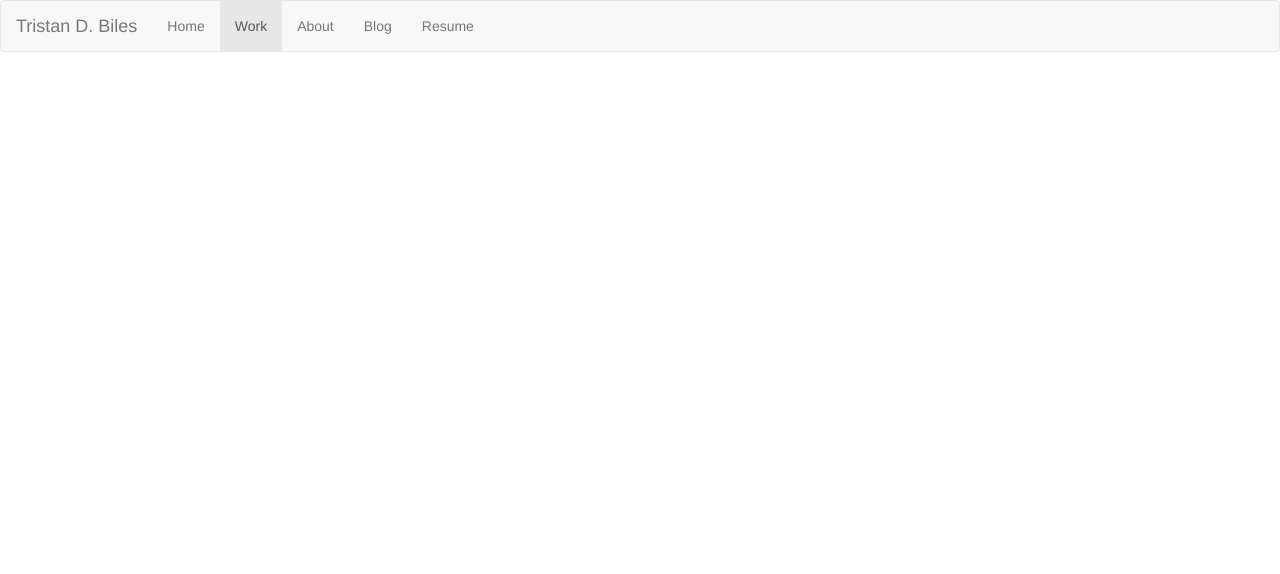
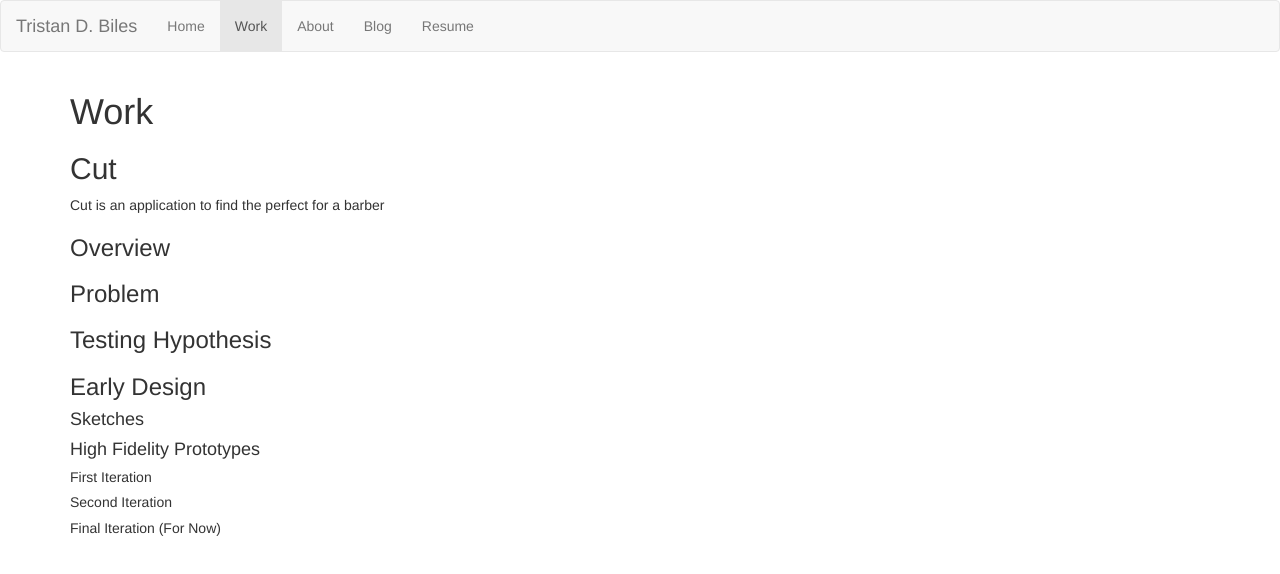
Before and after one commit to tbawaz/personal-site, a plain HTML site: page work.html in a window 1280 px wide. Drawn offline with nearby package versions, Linux system fonts and the light colour scheme.

Commit message:
added work page

```diff
--- a/work.html
+++ b/work.html
@@ -40,6 +40,36 @@
         </div><!-- /.container-fluid -->
     </nav>
 
+    <section id="everything" class="container">
+        <h1>Work</h1>
+
+        <h2>Cut</h2>
+        <p>Cut is an application to find the perfect for a barber</p>
+
+        <h3>Overview</h3>
+
+        <h3>Problem</h3>
+
+        <h3>Testing Hypothesis</h3>
+
+        <h3>Early Design</h3>
+
+        <h4>Sketches</h4>
+
+        <h4>High Fidelity Prototypes</h4>
+
+        <h5>First Iteration</h5>
+
+        <h5>Second Iteration</h5>
+
+        <h5>Final Iteration (For Now)</h5>
+    </section>
+
+
+
+
+
+
 
 </body>
 </html>
```
